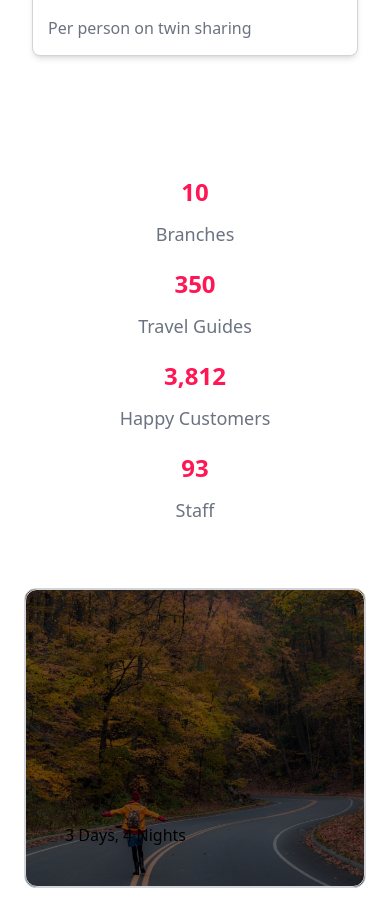
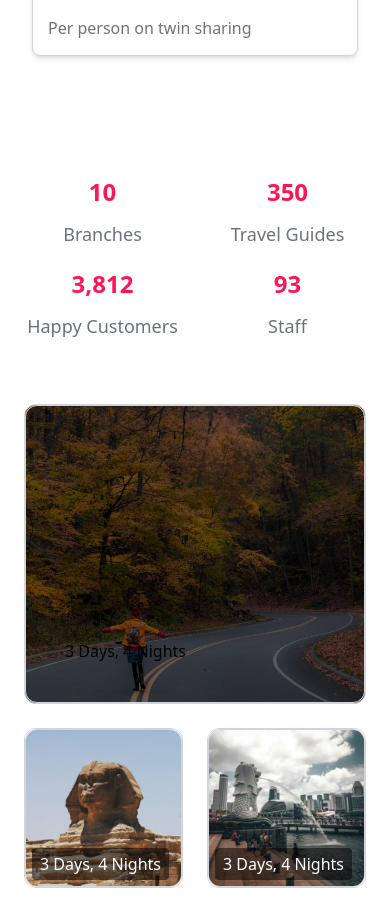
Before and after one commit to GraceJoseph-hub/space-touch, a React (Vite) app: page / in a window 390 px wide. Shown: the part 5060-5971 px from the top of the page. Built offline with nearby package versions, Linux system fonts and the light colour scheme.

Commit message:
changed a grid

```diff
--- a/src/components/countupAnimation/CountUpAnimation.jsx
+++ b/src/components/countupAnimation/CountUpAnimation.jsx
@@ -8,7 +8,7 @@ const CountUpAnimation = () => {
   return (
     <div
       className={`grid ${
-        isMobile ? "grid-cols-1" : "grid-cols-2"
+        isMobile ? "grid-cols-2" : "grid-cols-2"
       } gap-5 md:gap-10 items-center justify-center ${
         isMobile ? "text-2xl" : isTablet ? "text-3xl" : "text-5xl"
       } text-red font-semibold w-full ${
```
